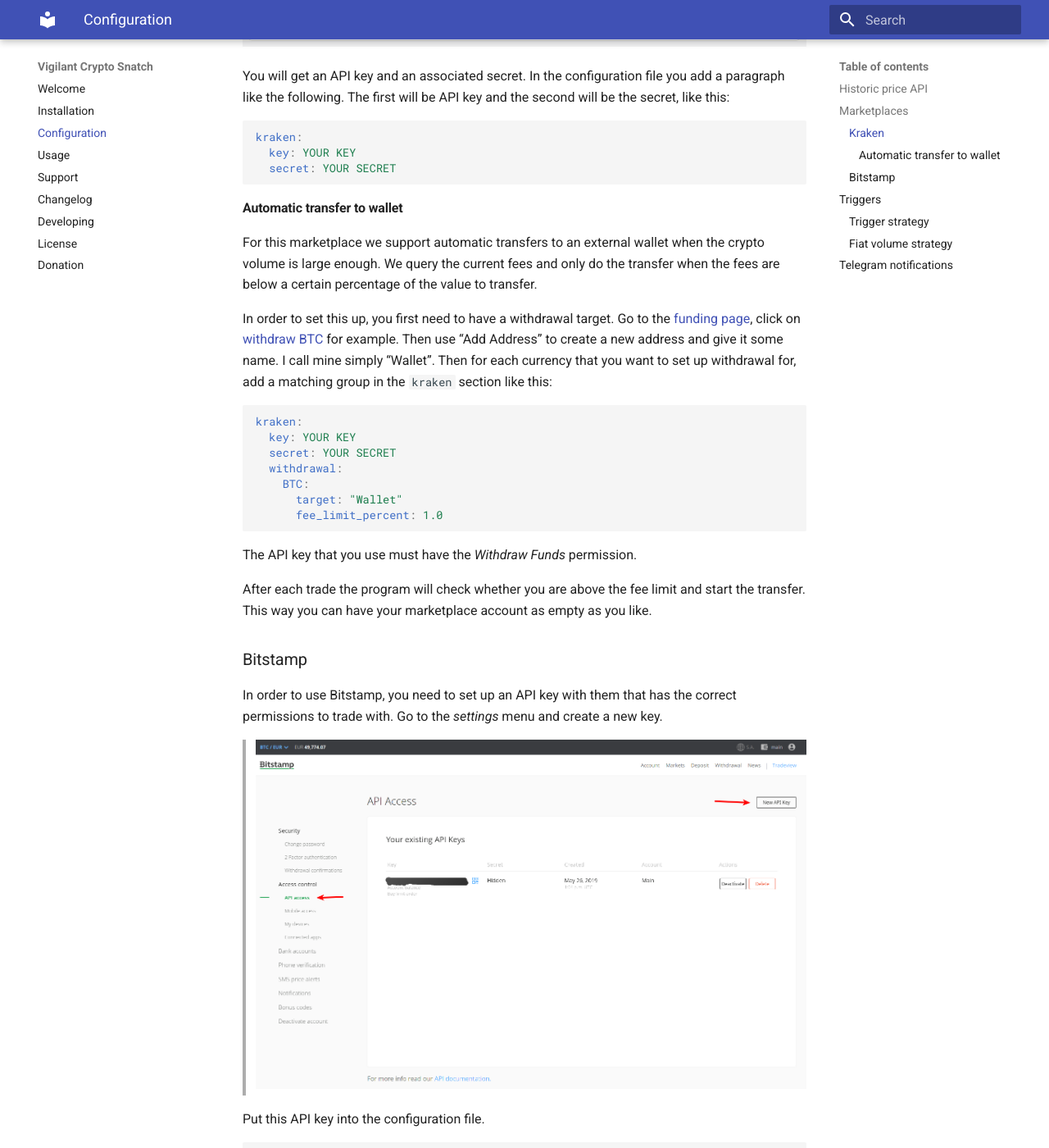
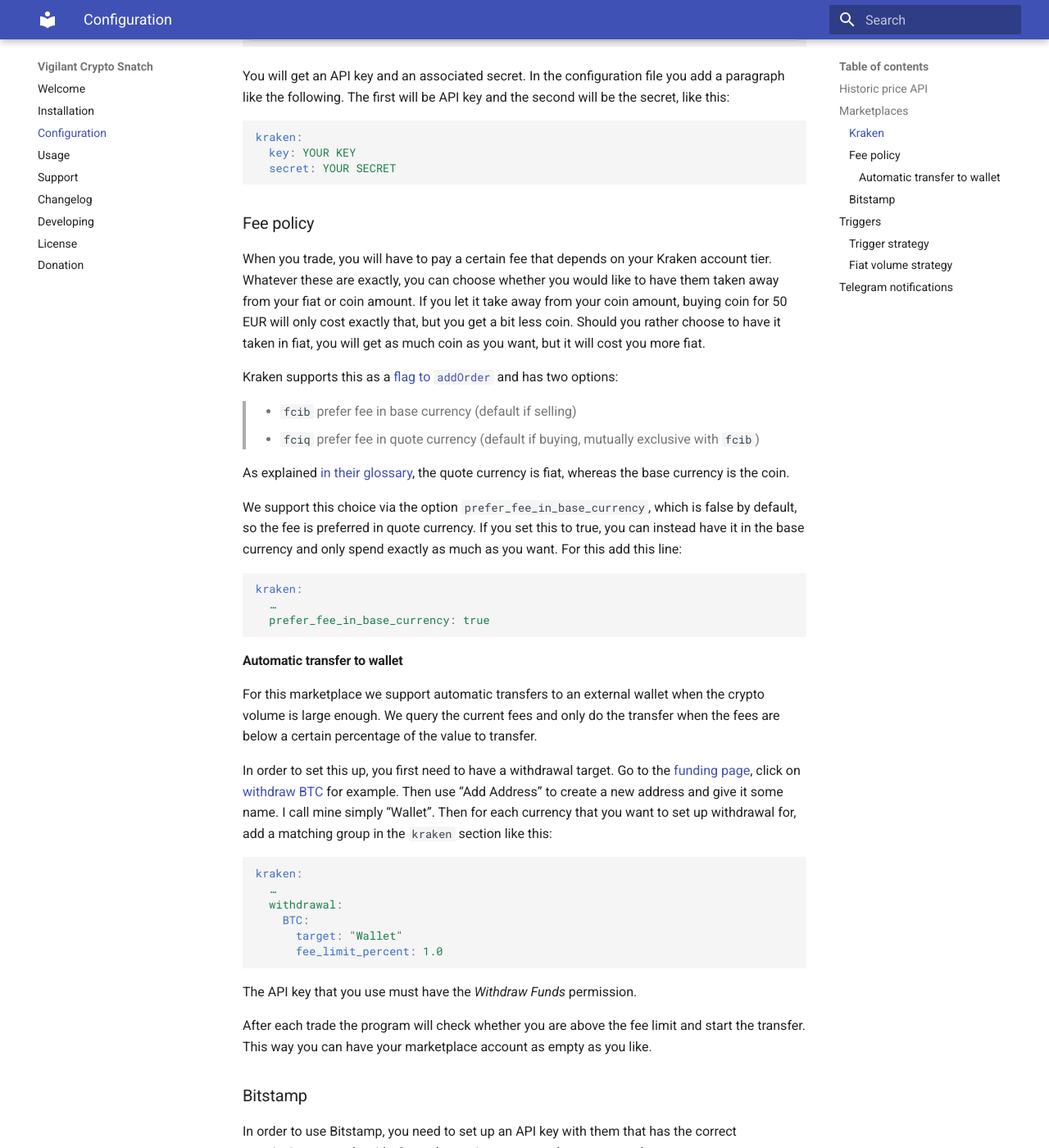
Before and after one commit to martin-ueding/vigilant-crypto-snatch, an MkDocs documentation site: the page built from docs/configuration.md, in a window 1280 px wide and 1400 px high, scrolled down 2574 px. Shown: the whole window at 82% size. Built offline with MkDocs 1.6.1 and Material for MkDocs 9.7.7, drawn with Linux system fonts in a browser that asks for light colours.

Commit message:
Support fee policy on Kraken

````diff
--- a/docs/configuration.md
+++ b/docs/configuration.md
@@ -49,6 +49,25 @@
   secret: YOUR SECRET
 ```
 
+### Fee policy
+
+When you trade, you will have to pay a certain fee that depends on your Kraken account tier. Whatever these are exactly, you can choose whether you would like to have them taken away from your fiat or coin amount. If you let it take away from your coin amount, buying coin for 50 EUR will only cost exactly that, but you get a bit less coin. Should you rather choose to have it taken in fiat, you will get as much coin as you want, but it will cost you more fiat.
+
+Kraken supports this as a [flag to `addOrder`](https://docs.kraken.com/rest/#operation/addOrder) and has two options:
+
+> - `fcib` prefer fee in base currency (default if selling)
+> - `fciq` prefer fee in quote currency (default if buying, mutually exclusive with `fcib`)
+
+As explained [in their glossary](https://support.kraken.com/hc/en-us/articles/115000364388-Trading-glossary), the quote currency is fiat, whereas the base currency is the coin.
+
+We support this choice via the option `prefer_fee_in_base_currency`, which is false by default, so the fee is preferred in quote currency. If you set this to true, you can instead have it in the base currency and only spend exactly as much as you want. For this add this line:
+
+```yaml
+kraken:
+  …
+  prefer_fee_in_base_currency: true
+```
+
 #### Automatic transfer to wallet
 
 For this marketplace we support automatic transfers to an external wallet when the crypto volume is large enough. We query the current fees and only do the transfer when the fees are below a certain percentage of the value to transfer.
@@ -57,8 +76,7 @@
 
 ```yaml
 kraken:
-  key: YOUR KEY
-  secret: YOUR SECRET
+  …
   withdrawal:
     BTC:
       target: "Wallet"
````
Also changed, not shown: docs/changelog.md (+1 -0 lines), 2 other files.
